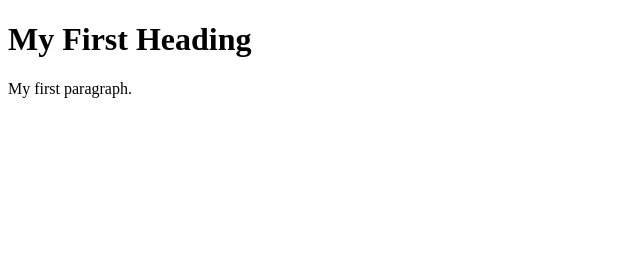
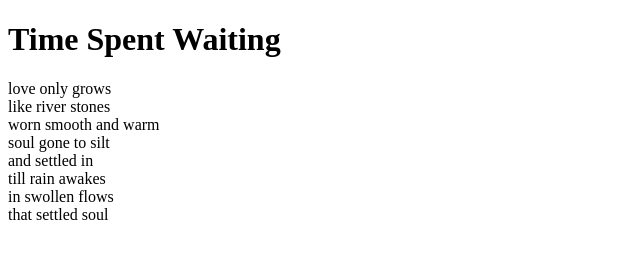
Before and after one commit to toothdog/toothdog.github.io, a plain HTML site: page index.html in a window 1280 px wide. Shown: the whole page, without its empty margins (0-640 px from the left). Drawn offline with Linux system fonts and the light colour scheme.

Commit message:
new poem

```diff
--- a/index.html
+++ b/index.html
@@ -2,8 +2,8 @@
 <html>
 <body>
 
-<h1>My First Heading</h1>
-<p>My first paragraph.</p>
+<h1>Time Spent Waiting</h1>
+<p>love only grows<br> like river stones<br> worn smooth and warm<br> soul gone to silt<br> and settled in<br> till rain awakes<br> in swollen flows<br> that settled soul</p>
 
 </body>
 </html>
```
